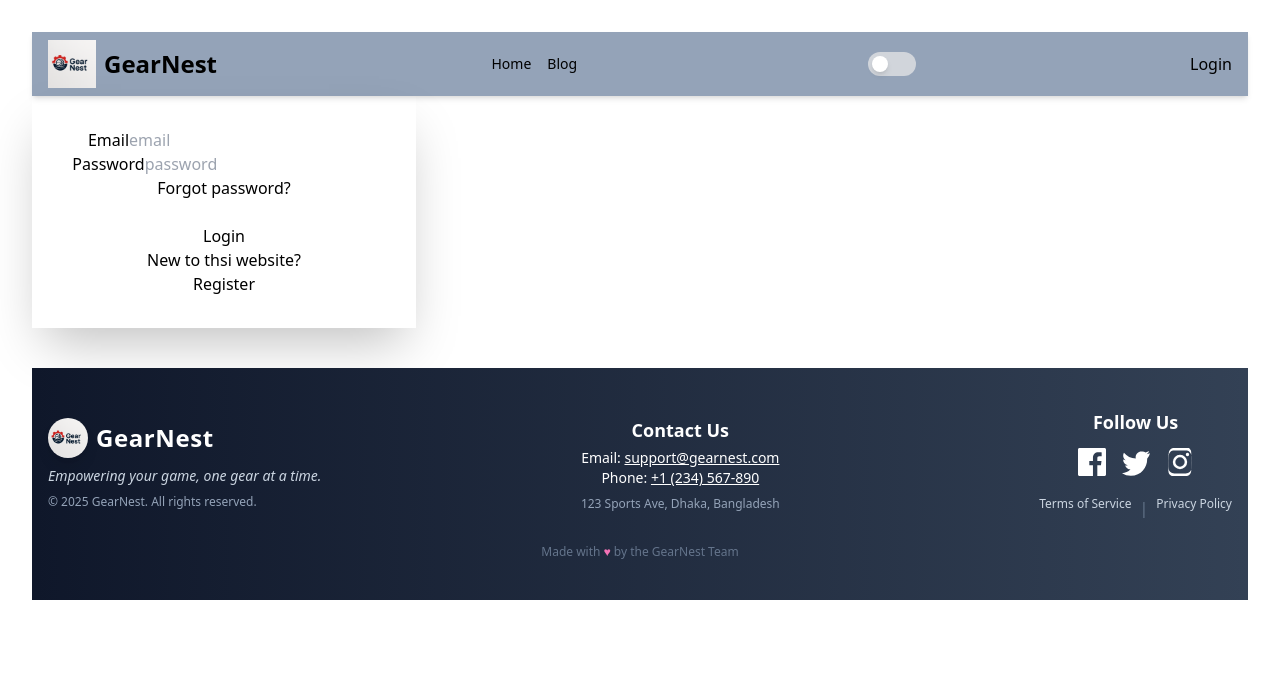
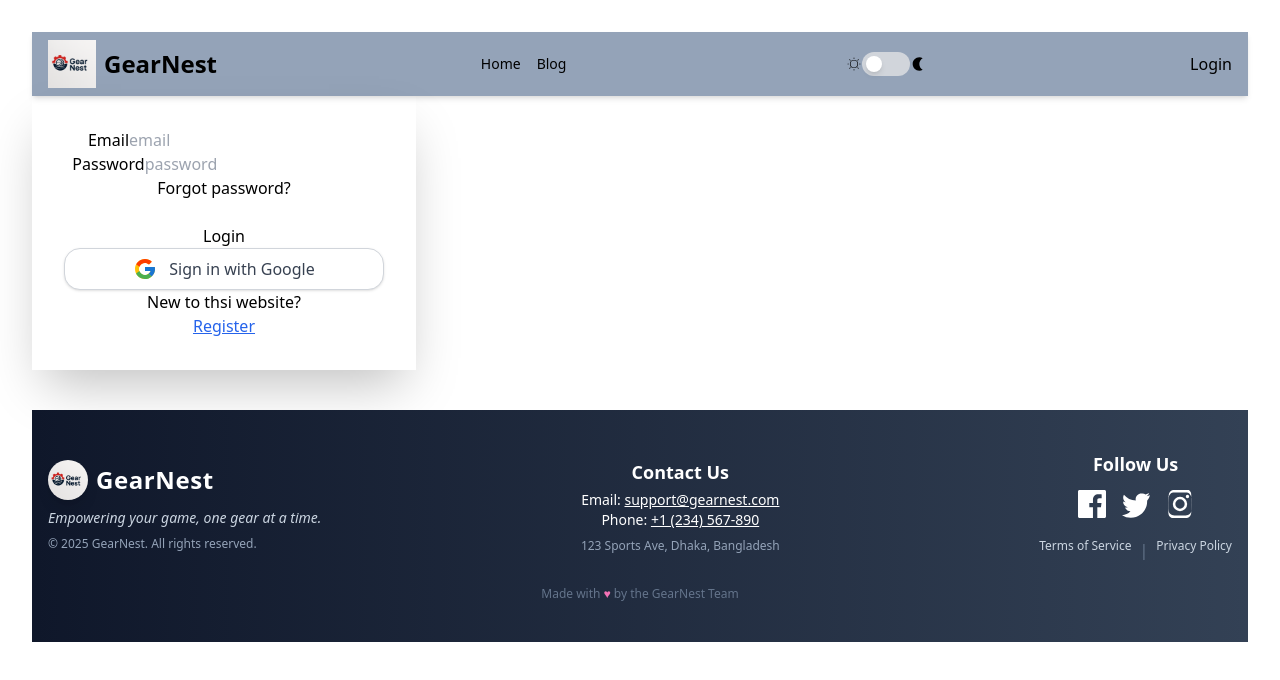
Before and after one commit to Moez1913/gear_nest, a React (Vite) app: page /login in a window 1280 px wide. Shown: the top 680 px of the page. Built offline with nearby package versions, Linux system fonts and the light colour scheme; no server answers.

Commit message:
google sign in implemented succesfully

```diff
--- a/package.json
+++ b/package.json
@@ -17,10 +17,12 @@
     "react": "^19.1.0",
     "react-awesome-reveal": "^4.3.1",
     "react-dom": "^19.1.0",
+    "react-icons": "^5.5.0",
     "react-responsive-carousel": "^3.2.23",
     "react-router-dom": "^7.6.0",
     "react-toastify": "^11.0.5",
     "react-tooltip": "^5.28.1",
+    "reacticon": "^0.0.1",
     "sort-by": "^1.2.0",
     "sweetalert2": "^11.22.0"
   },
--- a/src/Pages/Login.jsx
+++ b/src/Pages/Login.jsx
@@ -3,14 +3,16 @@ import { useContext } from 'react';
 import { Link, useNavigate } from 'react-router-dom';
 import { AuthContext } from '../Providers/AuthProvider';
 import { toast, ToastContainer } from 'react-toastify';
+import { FcGoogle } from 'react-icons/fc';
 
 const Login = () => {
-  const [errorMessage,setErrorMessage]=useState('')
-  const {loginUser}=useContext(AuthContext)
-const navigate=useNavigate()
-  const handelLogin=(e)=>{
+
+  const [errorMessage, setErrorMessage] = useState('')
+  const { loginUser, signInWithGoogle } = useContext(AuthContext)
+  const navigate = useNavigate()
+  const handelLogin = (e) => {
     e.preventDefault();
-    const form = e.target ;
+    const form = e.target;
     const email = form.email.value;
     const password = form.password.value;
 
@@ -28,6 +30,23 @@ const navigate=useNavigate()
           errorMessage === "Firebase: Error (auth/invalid-credential)." && toast.error('Wrong password or email')
         }
       })
+  }
+
+  const handelSignInWithGoogle = () => {
+    signInWithGoogle()
+      .then(result => {
+        console.log(result.user)
+        toast.success('Login SuccesFull!')
+        navigate('/')
+      })
+      .catch(error => {
+        console.log(error.message)
+        setErrorMessage(error.message)
+        {
+          errorMessage === "Firebase: Error (auth/invalid-credential)." && toast.error('Wrong password or email')
+        }
+      })
+    navigate('/')
   }
   return (
     <div className="items-center">
@@ -50,11 +69,17 @@ const navigate=useNavigate()
           </div>
           <div className="form-control mt-6">
             <button className="btn btn-primary">Login</button>
+
           </div>
         </form>
+        <button onClick={handelSignInWithGoogle} className="w-full max-w-xs flex items-center justify-center gap-3 bg-white border border-gray-300 rounded-2xl shadow hover:shadow-md transition-all duration-200 py-2 px-4">
+          <FcGoogle className="text-2xl" />
+          <span className="text-gray-700 font-medium">Sign in with Google</span>
+        </button>
+
         <p>New to thsi website?
           <br />
-        <Link  to='/register'>Register</Link>
+          <Link className='text-blue-600 underline' to='/register'>Register</Link>
         </p>
       </div>
       <ToastContainer></ToastContainer>
--- a/src/Pages/Register.jsx
+++ b/src/Pages/Register.jsx
@@ -1,9 +1,11 @@
 import  { useContext } from 'react';
 import { AuthContext } from '../Providers/AuthProvider';
 import { toast, ToastContainer } from 'react-toastify';
+import { useNavigate } from 'react-router-dom';
 
 const Register = () => {
   const {createUser}= useContext(AuthContext);
+  const navigate=useNavigate()
   const handelRegister=(e)=>{
     e.preventDefault();
     const form = e.target;
--- a/src/Providers/AuthProvider.jsx
+++ b/src/Providers/AuthProvider.jsx
@@ -1,4 +1,4 @@
-import { createUserWithEmailAndPassword, onAuthStateChanged, signInWithEmailAndPassword, signOut, updateProfile } from "firebase/auth";
+import { createUserWithEmailAndPassword, GoogleAuthProvider, onAuthStateChanged, signInWithEmailAndPassword, signInWithPopup, signOut, updateProfile } from "firebase/auth";
 import { createContext, useEffect, useState } from "react";
 import { auth } from "../firebase.init";
 
@@ -20,6 +20,21 @@ const AuthProvider = ({children}) => {
             }).then(() => userCredential.user);
         });
 
+    }
+
+    const signInWithGoogle=()=>{
+        setLoading(true)
+        const googleProvider = new GoogleAuthProvider();
+        return signInWithPopup(auth, googleProvider)
+            .then((result) => {
+                // This gives you a Google Access Token. You can use it to access the Google API.
+                const credential = GoogleAuthProvider.credentialFromResult(result);
+                const token = credential.accessToken;
+                // The signed-in user info.
+                const user = result.user;
+                return user;
+            })
+            .finally(() => setLoading(false));
     }
 
     const loginUser=(email,password)=>{
@@ -48,6 +63,7 @@ const AuthProvider = ({children}) => {
         user,
         loginUser,
         userLogOut,
+        signInWithGoogle,
         loading
 
     }
--- a/src/components/Navbar.jsx
+++ b/src/components/Navbar.jsx
@@ -3,6 +3,8 @@ import { Link, NavLink } from 'react-router-dom';
 import { AuthContext } from '../Providers/AuthProvider';
 import { toast, ToastContainer } from 'react-toastify';
 import ThemeToggle from './ThemeToggle';
+import { CiLight } from 'react-icons/ci';
+import { MdNightlight } from 'react-icons/md';
 
 const Navbar = () => {
     const { user, userLogOut } = useContext(AuthContext);
@@ -47,7 +49,7 @@ const Navbar = () => {
                     </div>
                     {/* Theme Toggle (desktop) */}
                     <div className="hidden md:flex items-center ml-4">
-                        <ThemeToggle />
+                       <CiLight/>  <ThemeToggle /> <MdNightlight />
                     </div>
                     {/* User Section */}
                     <div className="hidden md:flex items-center gap-3">
--- a/src/components/ThemeToggle.jsx
+++ b/src/components/ThemeToggle.jsx
@@ -1,4 +1,5 @@
 import { useEffect, useState } from "react";
+
 
 const ThemeToggle = () => {
   const [theme, setTheme] = useState(localStorage.getItem("theme") || "light");
@@ -26,6 +27,7 @@ const ThemeToggle = () => {
           theme === "dark" ? "translate-x-6" : "translate-x-0"
         }`}
       ></div>
+
     </div>
   );
 };
```
Also changed, not shown: 1 other file (tests, documents, lock files or other folders). Lines whose indentation alone changed are shown as unchanged.
